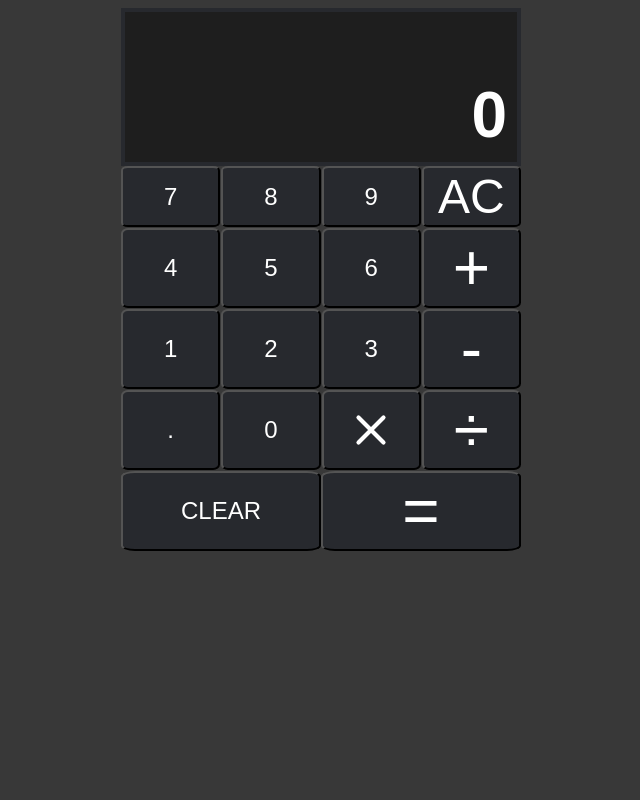
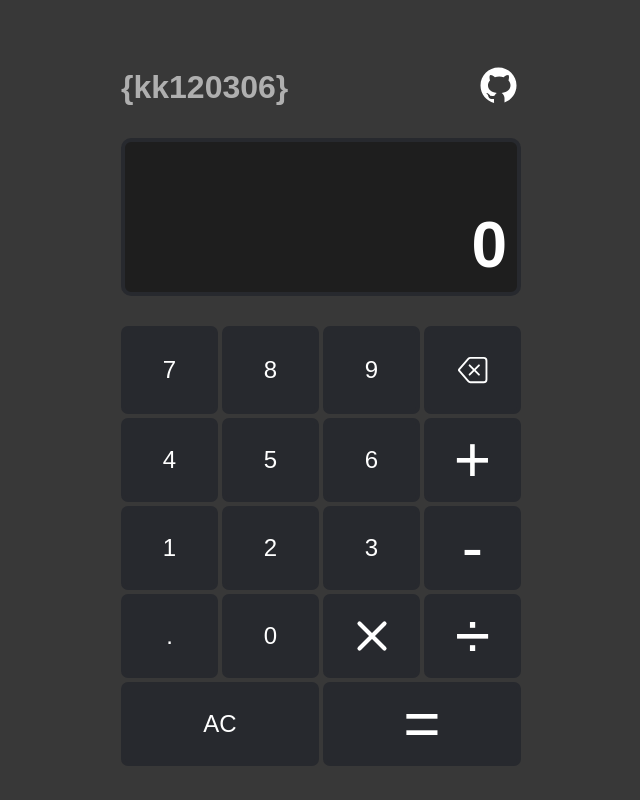
Before and after one commit to Kk120306/calculator, a plain HTML site: page index.html in a window 1280 px wide. Shown: the whole page, without its empty margins (319-959 px from the left). Drawn offline with nearby package versions, Linux system fonts and the light colour scheme.

Commit message:
completed all of the css html and js. Fully functioning

```diff
--- a/index.html
+++ b/index.html
@@ -9,6 +9,17 @@
 </head>
 <body>
     <div class="container">
+
+        <div class="header">
+            <h1>{kk120306}</h1>
+            <a href="https://github.com/Kk120306" class="github-link" target="_blank">
+                <svg xmlns="http://www.w3.org/2000/svg" x="0px" y="0px" width="45" height="45" viewBox="0 0 30 30"
+                style="fill:#FFFFFF;">
+                    <path d="M15,3C8.373,3,3,8.373,3,15c0,5.623,3.872,10.328,9.092,11.63C12.036,26.468,12,26.28,12,26.047v-2.051 c-0.487,0-1.303,0-1.508,0c-0.821,0-1.551-0.353-1.905-1.009c-0.393-0.729-0.461-1.844-1.435-2.526 c-0.289-0.227-0.069-0.486,0.264-0.451c0.615,0.174,1.125,0.596,1.605,1.222c0.478,0.627,0.703,0.769,1.596,0.769 c0.433,0,1.081-0.025,1.691-0.121c0.328-0.833,0.895-1.6,1.588-1.962c-3.996-0.411-5.903-2.399-5.903-5.098 c0-1.162,0.495-2.286,1.336-3.233C9.053,10.647,8.706,8.73,9.435,8c1.798,0,2.885,1.166,3.146,1.481C13.477,9.174,14.461,9,15.495,9 c1.036,0,2.024,0.174,2.922,0.483C18.675,9.17,19.763,8,21.565,8c0.732,0.731,0.381,2.656,0.102,3.594 c0.836,0.945,1.328,2.066,1.328,3.226c0,2.697-1.904,4.684-5.894,5.097C18.199,20.49,19,22.1,19,23.313v2.734 c0,0.104-0.023,0.179-0.035,0.268C23.641,24.676,27,20.236,27,15C27,8.373,21.627,3,15,3z"></path>
+                </svg>
+            </a>
+        </div>
+
         <div class="calculator">
             <div class="display">
                 <div class="eval-text" id="eval-text"></div>
@@ -18,7 +29,13 @@
                 <button id="key-7" class="key num-key" value="7">7</button>
                 <button id="key-8" class="key num-key" value="8">8</button>
                 <button id="key-9" class="key num-key" value="9">9</button>
-                <button id="deleteBtn" class="key clear-key">AC</button>
+                <button id="delete" class="key del-key">
+                    <svg xmlns="http://www.w3.org/2000/svg" width="30" height="30" fill="currentColor" class="bi bi-backspace" viewBox="0 0 16 16">
+                        <path d="M5.83 5.146a.5.5 0 0 0 0 .708L7.975 8l-2.147 2.146a.5.5 0 0 0 .707.708l2.147-2.147 2.146 2.147a.5.5 0 0 0 .707-.708L9.39 8l2.146-2.146a.5.5 0 0 0-.707-.708L8.683 7.293 6.536 5.146a.5.5 0 0 0-.707 0z"/>
+                        <path d="M13.683 1a2 2 0 0 1 2 2v10a2 2 0 0 1-2 2h-7.08a2 2 0 0 1-1.519-.698L.241 8.65a1 1 0 0 1 0-1.302L5.084 1.7A2 2 0 0 1 6.603 1zm-7.08 1a1 1 0 0 0-.76.35L1 8l4.844 5.65a1 1 0 0 0 .759.35h7.08a1 1 0 0 0 1-1V3a1 1 0 0 0-1-1z"/>
+                      </svg>
+                </button>
+
 
                 <button id="key-4" class="key num-key" value="4">4</button>
                 <button id="key-5" class="key num-key" value="5">5</button>
@@ -40,7 +57,7 @@
                 <button id="divideBtn" class="key operator-key" value="/">÷</button>
 
                 <div class="last-line">
-                    <button id="clearBtn" class="key clear-key">CLEAR</button>
+                    <button id="clearBtn" class="key clear-key">AC</button>
                     <button id="key-equal" class="key operator-key" value="=">=</button>
                 </div>
             </div>
--- a/script.js
+++ b/script.js
@@ -2,10 +2,12 @@ const numKey = document.querySelectorAll('.num-key');
 const display = document.querySelector('.display-text');
 const operatorKey = document.querySelectorAll('.operator-key');
 const evalText = document.querySelector('.eval-text');
+const acBtn = document.querySelector('.clear-key');
+const delBtn = document.querySelector('.del-key');
+const dotBtn = document.querySelector('.dot-key');
+
 
 const regex = /[+\-*/]/;
-
-
 
 
 numKey.forEach((key) => {
@@ -24,16 +26,18 @@ operatorKey.forEach((key) => {
         } else if (regex.test(evalText.textContent.split('').pop()) && display.textContent !== ''){
             evalExpression(evalText.textContent,key.value,display.textContent);
         }else {
-            evalText.textContent = display.textContent + key.value;
-            display.textContent = '';
+            if (key.value !== '='){
+                evalText.textContent = display.textContent + key.value;
+                display.textContent = '';
+            }
         }
     })
 });
 
 
 function evalExpression(pre, operator, post){
-    const evaluated = math.evaluate(pre + post);
-    if (operator === '='){
+    const evaluated = Math.round(math.evaluate(pre + post) * 100) / 100;
+    if (operator === '=' && display.textContent !== ''){
         display.textContent = evaluated;
         evalText.textContent = '';
     } else {
@@ -41,3 +45,22 @@ function evalExpression(pre, operator, post){
         evalText.textContent = evaluated + operator
     }
 }
+
+acBtn.addEventListener('click', () => {
+    display.textContent = '0';
+    evalText.textContent = '';
+});
+
+delBtn.addEventListener('click', () => {
+    if (display.textContent !== ''){
+        display.textContent = display.textContent.substring(0, display.textContent.length - 1);
+    } else if (display.textContent === '' && evalText.textContent !== ''){
+        display.textContent = evalText.textContent.substring(0, evalText.textContent.length - 1);
+        evalText.textContent = '';
+ }});
+
+dotBtn.addEventListener('click', () => {
+    if (!display.textContent.includes('.')){
+        display.textContent += '.';
+    }
+});
--- a/styles.css
+++ b/styles.css
@@ -9,19 +9,40 @@ body{
     flex-direction: column;
 }
 
+.header{
+    display: flex;
+    color: white;
+    justify-content: space-between;
+    align-items: center;
+    width: 100%;
+    max-width: 400px;
+    margin-top : 40px;
+}
+
+h1{
+    font-family: latto, sans-serif;
+    opacity: .6;
+    font-size: 2rem;
+    right: 0;
+
+}
+
 .display{
     background-color: #1E1E1E;
     width: auto;
     height: 150px;
     border: 4px solid #27292E;
     position: relative;
+    margin-top: 10px;
+    margin-bottom: 30px;
+    border-radius: 10px;
 }
 
 .keys{
     display: grid;
     grid-template-columns: repeat(4, 1fr);
     grid-auto-rows: auto;
-    grid-gap: 1px;
+    grid-gap: 4px;
 
 }
 
@@ -37,7 +58,17 @@ body{
     justify-content: center;
     align-items: center;
     cursor: pointer;
-    border-radius: 7%;
+    border-radius: 7px;
+    border: 4px solid #27292E;
+}
+
+.key:hover{
+    background-color: #1E1E1E;
+}
+
+.key:active {
+    transform: scale(0.9);
+
 }
 
 .operator-key{
@@ -47,6 +78,7 @@ body{
     grid-column: span 4;
     display: grid;
     grid-template-columns: repeat(2, 1fr);
+    grid-gap: 4px;
 }
 
 .last-line .key {
@@ -79,3 +111,8 @@ body{
     top: 25px;
     padding: 13px;
 }
+
+
+.del-key{
+    padding: 25px;
+}
```
